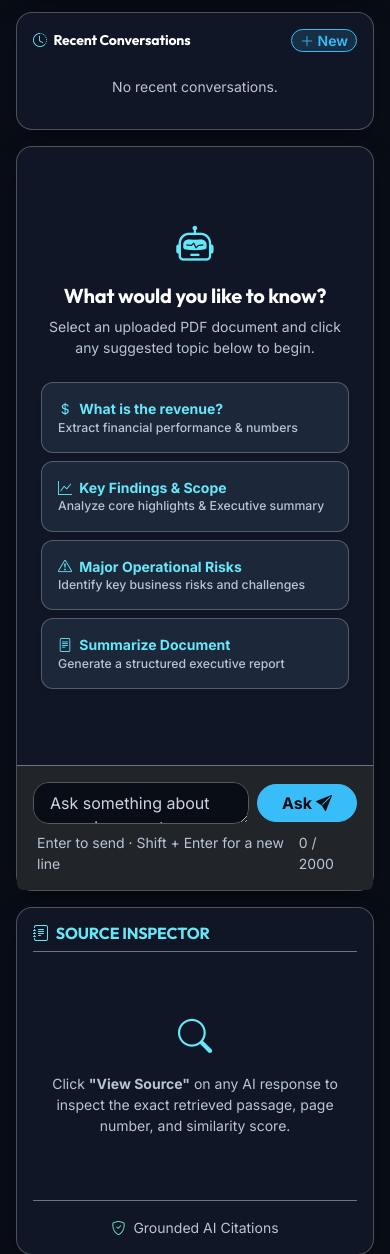
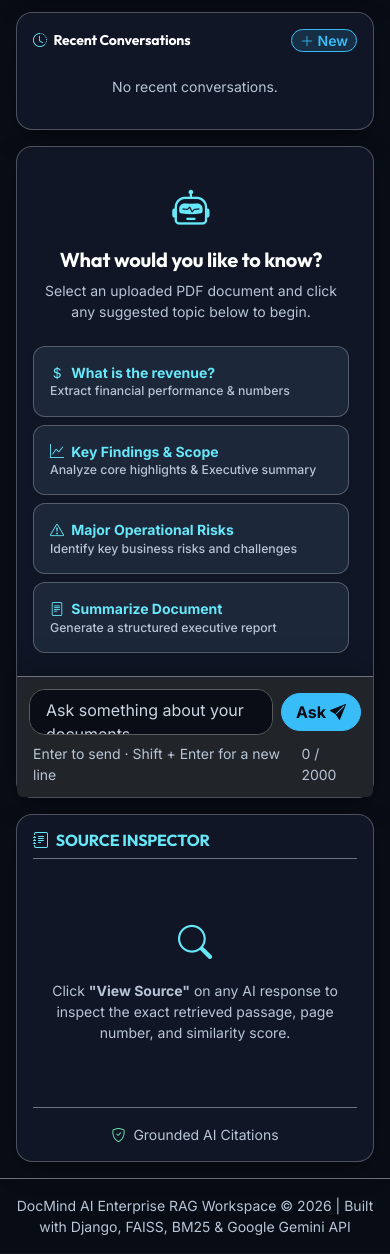
Before and after one commit to Dhanaraj2410/AI-Powered-Document-IntelligenceRAG-Assistant, a Django app: page /chat/ in a window 390 px wide. Shown: the part 667-1921 px from the top of the page. Run offline with Django 5.2, Linux system fonts and the light colour scheme; the visitor is signed in with stand-in values (Sample User, id 1); data that the repository does not hold is empty; parts of the project's set-up code (start-up, migrations or seed data) failed here and were passed over.

Commit message:
style: make chat composer responsive

```diff
--- a/static/css/style.css
+++ b/static/css/style.css
@@ -396,6 +396,57 @@
     color: #ffffff !important;
 }
 
+.chat-composer {
+    box-shadow: 0 -12px 28px rgba(0, 0, 0, 0.16);
+}
+
+#chatInput {
+    min-height: 46px;
+    max-height: 160px;
+    resize: none;
+    line-height: 1.5;
+}
+
+#chatInput:focus {
+    border-color: var(--info) !important;
+    box-shadow: 0 0 0 0.2rem rgba(56, 189, 248, 0.18) !important;
+}
+
+.chat-messages {
+    scroll-behavior: smooth;
+    scrollbar-gutter: stable;
+}
+
+@media (max-width: 991.98px) {
+    .chat-container {
+        height: min(72vh, 760px);
+        min-height: 460px;
+    }
+
+    .chat-bubble {
+        max-width: 94%;
+    }
+}
+
+@media (max-width: 575.98px) {
+    .chat-messages {
+        padding: 16px !important;
+    }
+
+    .chat-composer {
+        padding: 12px !important;
+    }
+
+    #chatSubmitButton {
+        padding-inline: 14px !important;
+    }
+}
+
+@media (prefers-reduced-motion: reduce) {
+    .chat-messages { scroll-behavior: auto; }
+    .chat-bubble { animation: none; }
+}
+
 /* Source Citations Drawer */
 .citation-box {
     background: rgba(9, 13, 22, 0.85);
```
